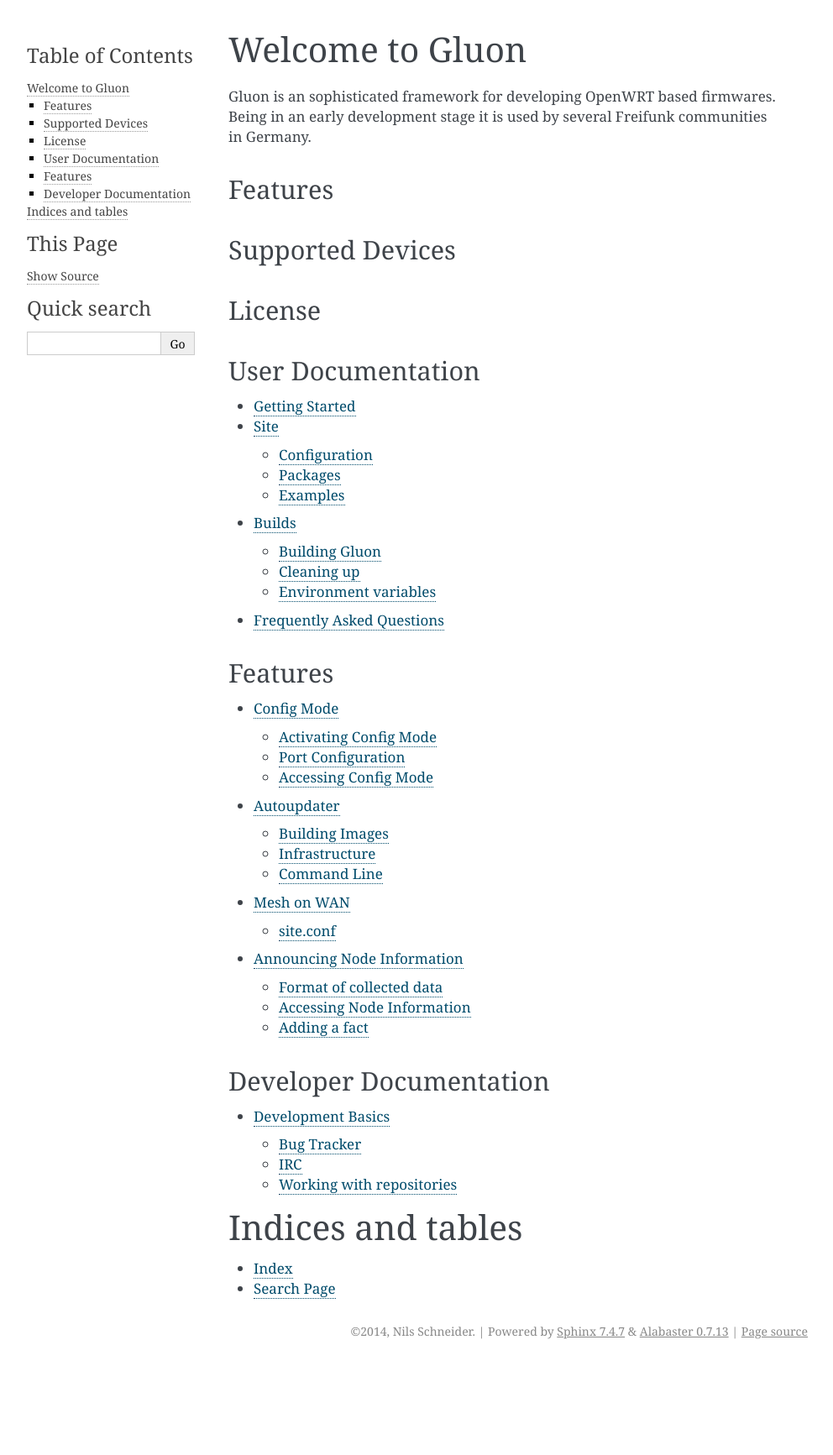
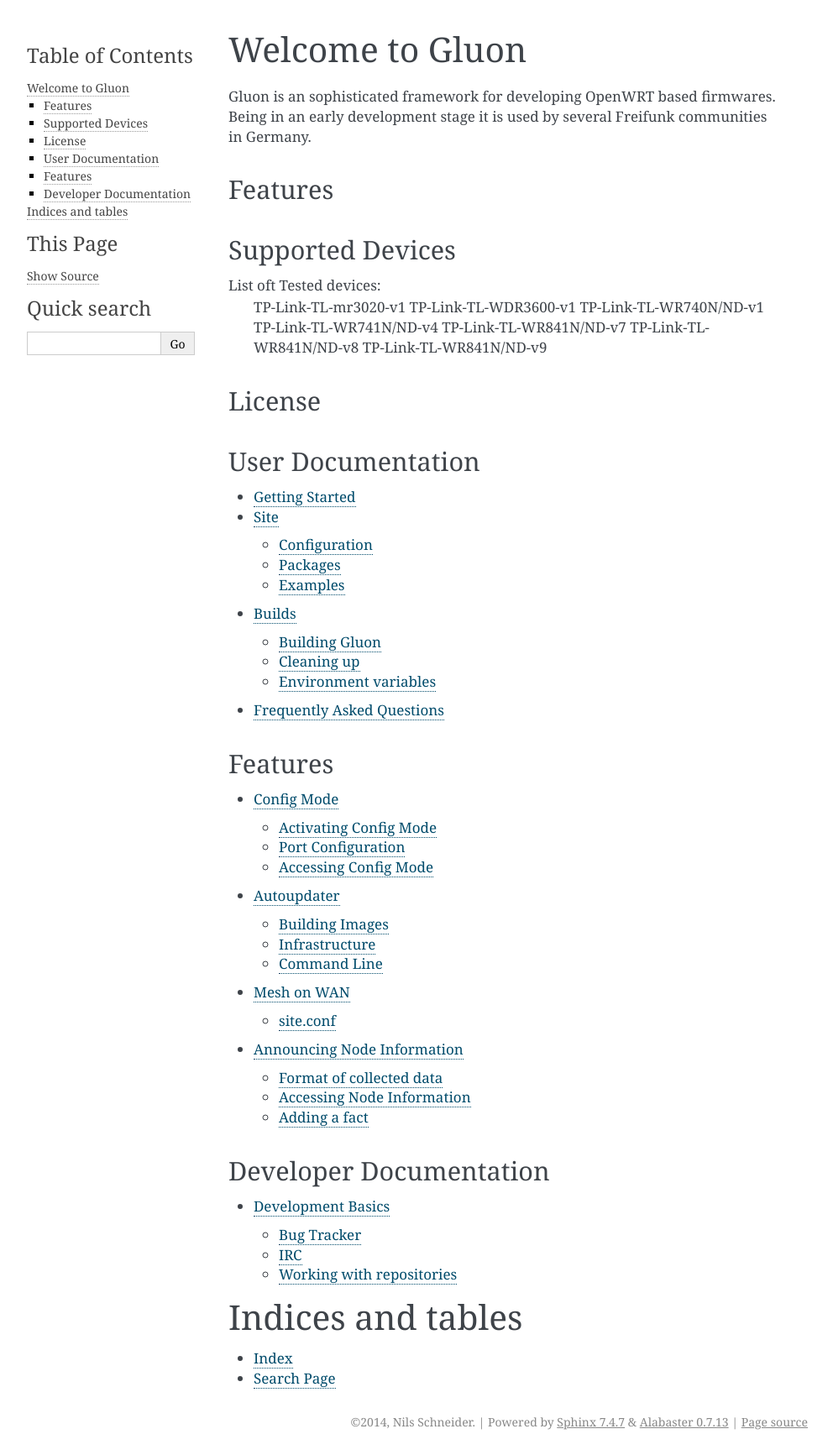
Before and after one commit to freifunk-gluon/gluon, a Sphinx documentation site: the page built from docs/index.rst, in a window 1280 px wide. Shown: the whole page at 84% size, without its empty margins (148-1140 px from the left). Built offline with Sphinx 7.4.7, drawn with Linux system fonts in a browser that asks for light colours; pages that are not in the unit, such as notebooks, are missing from menus; before the commit the page ends 1625 px from its top, so only the background shows below that.

Commit message:
add tested devices

```diff
--- a/docs/index.rst
+++ b/docs/index.rst
@@ -10,6 +10,15 @@
 
 Supported Devices
 -----------------
+
+List oft Tested devices:
+	TP-Link-TL-mr3020-v1
+	TP-Link-TL-WDR3600-v1
+	TP-Link-TL-WR740N/ND-v1
+	TP-Link-TL-WR741N/ND-v4
+	TP-Link-TL-WR841N/ND-v7
+	TP-Link-TL-WR841N/ND-v8
+	TP-Link-TL-WR841N/ND-v9
 
 License
 -------
```
